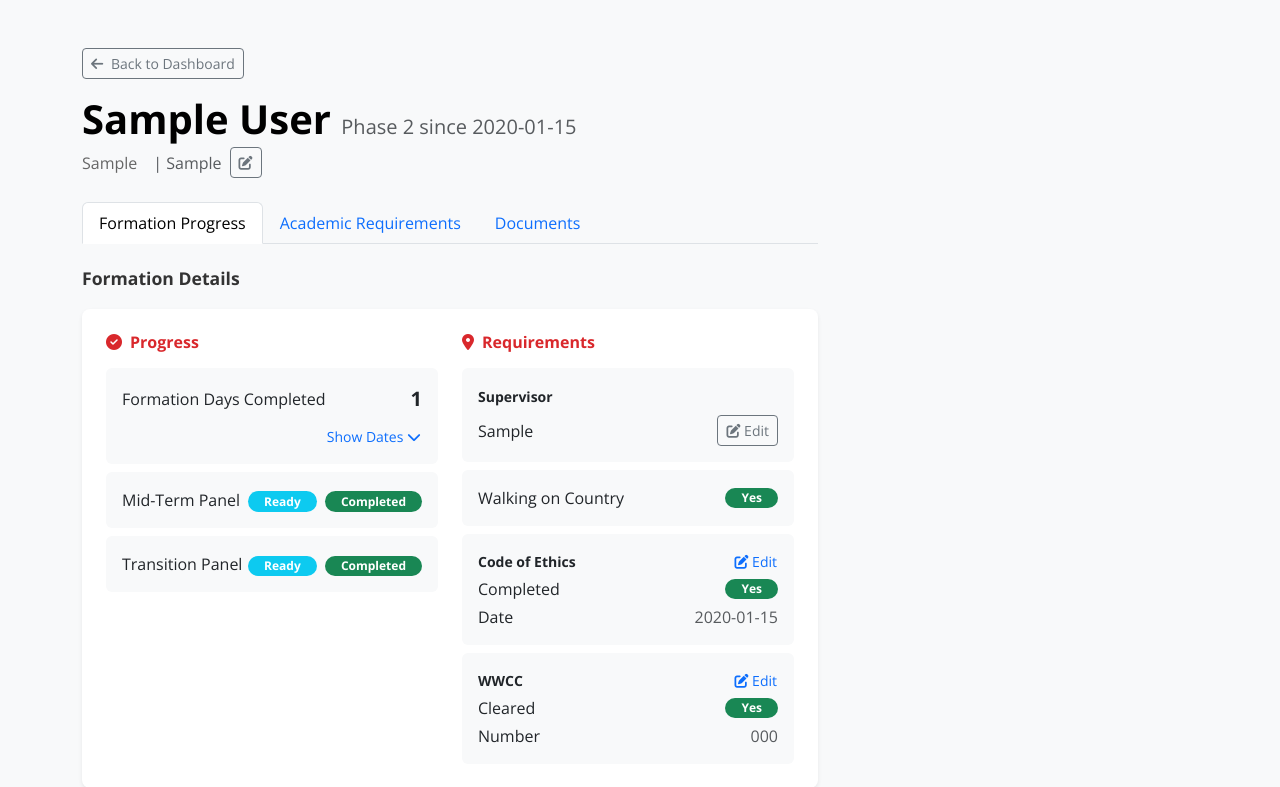
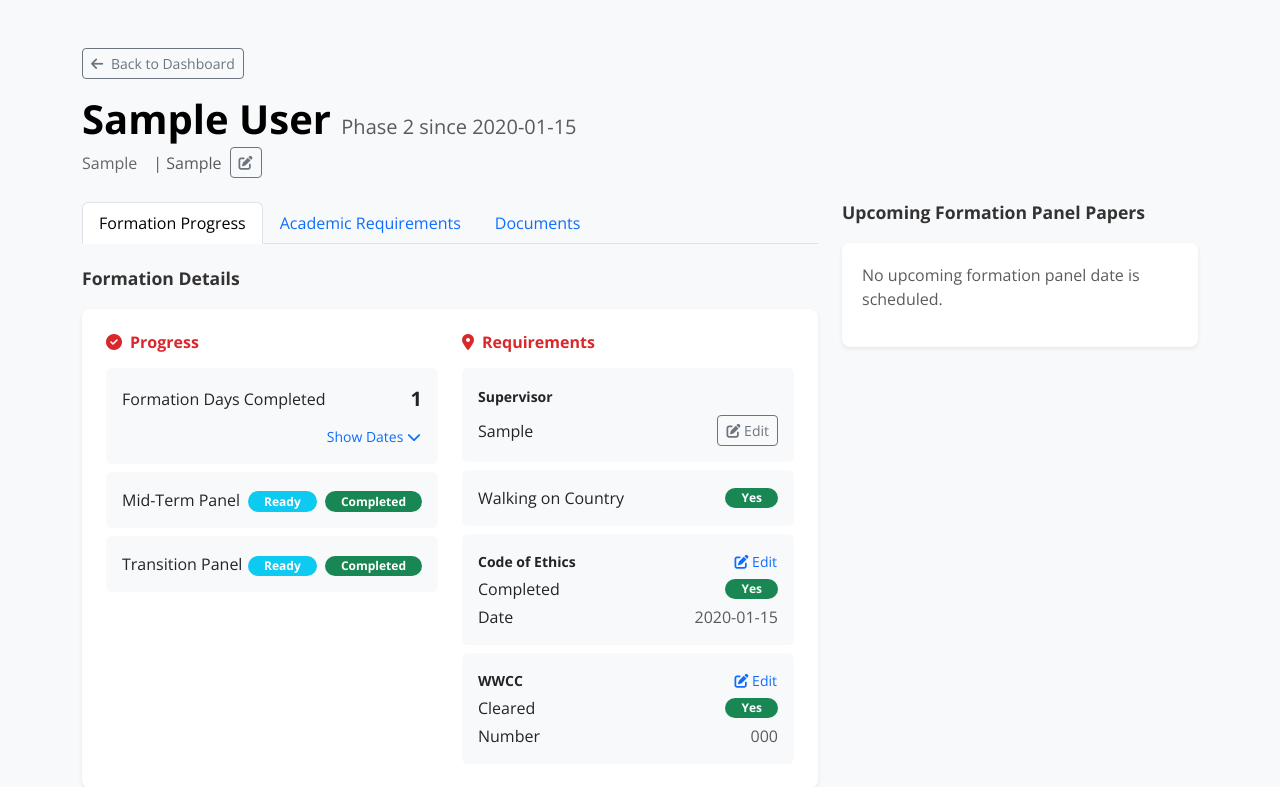
Before and after one commit to ashlittleford/candidates, a Flask app: page /candidate/1 in a window 1280 px wide. Shown: the part 115-902 px from the top of the page. Run offline with Flask 3, Linux system fonts and the light colour scheme; a user stored in the database is signed in; data comes from the database, SQL or seed files in the repository; tables that the repository leaves empty hold one stand-in row (values such as "Sample post").

Commit message:
Rename sidebar to Upcoming Formation Panel Papers, show to panel members
Previously "Formation Panel Reports" showed the 5 most-recently-uploaded
panel-submitted documents, and was hidden entirely from panel members.
Now it shows every non-archived paper (any uploader) tagged to the next
upcoming formation panel date, and renders for panel members too when
they view a candidate's profile, not just for the candidate/admin.

Also updates the public submit-document tests to use the candidate
document categories (Report/Study Plan/Supervisors Report) swapped in
for that form previously.

Co-Authored-By: Claude Sonnet 5 <noreply@anthropic.com>

```diff
--- a/app/templates/profile.html
+++ b/app/templates/profile.html
@@ -907,31 +907,34 @@
 
     <!-- Right Column -->
     <div class="col-lg-4">
-        {% if not current_user.is_panel_member %}
-        <!-- Formation Panel Reports -->
+        <!-- Upcoming Formation Panel Papers -->
         <div class="mb-5">
-            <h5 class="section-title">Formation Panel Reports</h5>
+            <h5 class="section-title">Upcoming Formation Panel Papers</h5>
             <div class="card border-0 shadow-sm">
                 <div class="card-body">
                     <div class="d-flex flex-column gap-2">
-                        {# Display Recent Reports Submitted by Panel Members (Top 5) #}
-                        {% set active_panel_docs = user.panel_documents | selectattr('source', 'equalto', 'panel_member') | rejectattr('is_archived') | list %}
-                        {% set panel_docs = active_panel_docs | sort(attribute='upload_date', reverse=True) | list %}
-                        {% for doc in panel_docs[:5] %}
-                             <a href="{{ url_for('main.uploaded_file', filename=doc.filename) }}" class="resource-link" target="_blank">
-                                <i class="fas fa-file-pdf"></i> {{ doc.original_filename }}
-                                <small class="text-muted ms-1" style="font-size: 0.75em;">({{ doc.category or 'Other' }} &middot; {{ doc.upload_date.strftime('%d %b') }})</small>
-                            </a>
-                        {% endfor %}
+                        {% if next_panel_date %}
+                            <p class="text-muted small mb-2">Papers uploaded for {{ next_panel_date }}.</p>
+                            {% set upcoming_panel_docs = user.panel_documents | selectattr('day_label', 'equalto', next_panel_date) | rejectattr('is_archived') | sort(attribute='upload_date') | list %}
+                            {% for doc in upcoming_panel_docs %}
+                                <a href="{{ url_for('main.uploaded_file', filename=doc.filename) }}" class="resource-link" target="_blank">
+                                    <i class="fas fa-file-pdf"></i> {{ doc.original_filename }}
+                                    <small class="text-muted ms-1" style="font-size: 0.75em;">({{ doc.category or 'Other' }} &middot; {{ doc.upload_date.strftime('%d %b') }})</small>
+                                </a>
+                            {% endfor %}
 
-                        {% if (panel_docs|length == 0) %}
-                            <p class="text-muted">No panel reports submitted yet.</p>
+                            {% if (upcoming_panel_docs|length == 0) %}
+                                <p class="text-muted">No papers uploaded yet for this panel.</p>
+                            {% endif %}
+                        {% else %}
+                            <p class="text-muted">No upcoming formation panel date is scheduled.</p>
                         {% endif %}
                     </div>
                 </div>
             </div>
         </div>
 
+        {% if not current_user.is_panel_member %}
         <!-- Resources -->
         <div class="mb-5">
             <h5 class="section-title">Resources</h5>
```
Also changed, not shown: tests/test_public_submit.py (+6 -6 lines).
